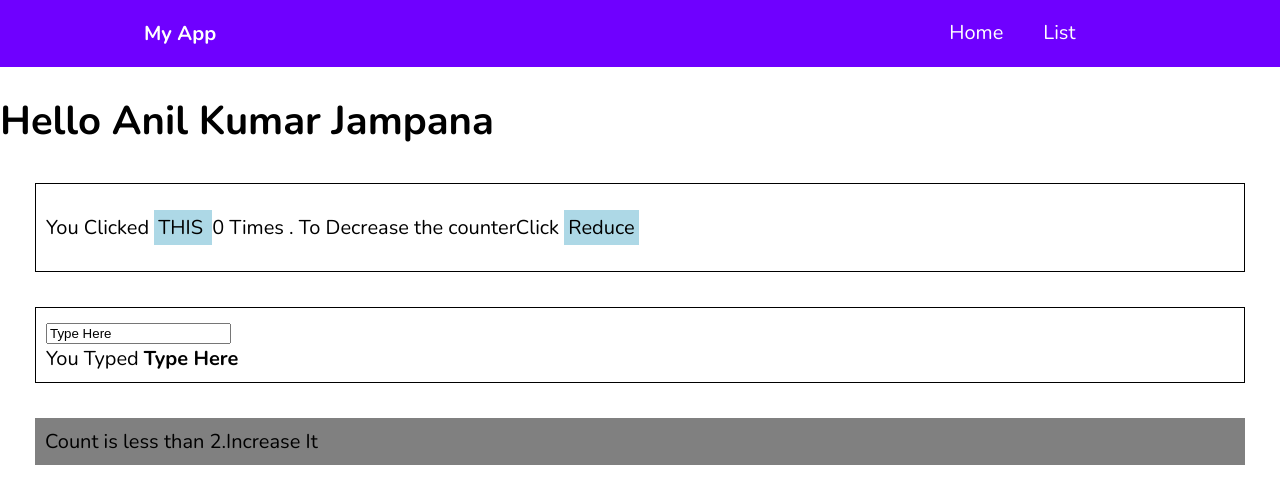
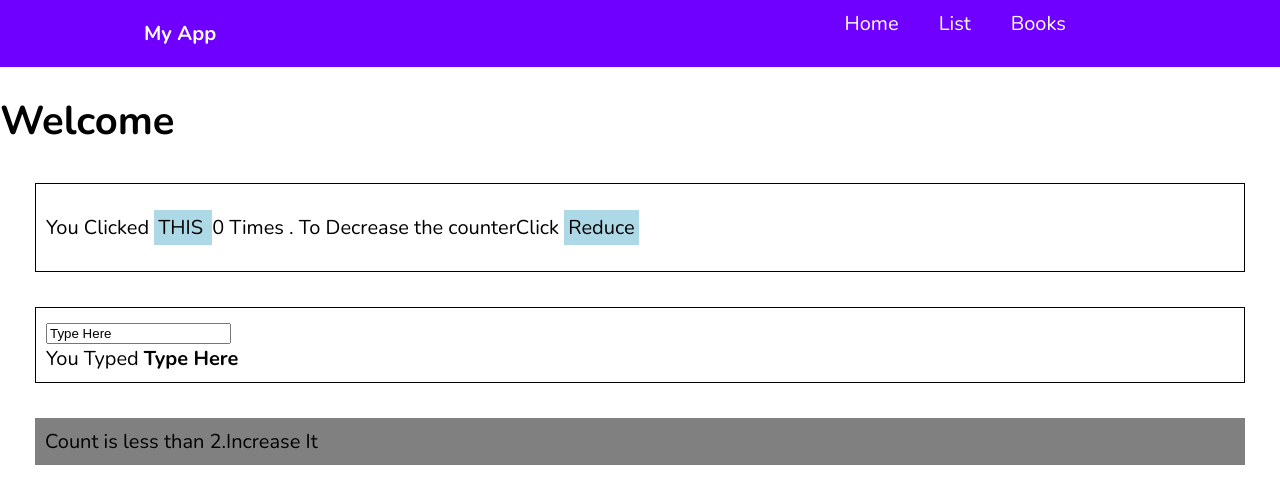
Before and after one commit to venkatnaveen7/angular, an Angular app: page / in a window 1280 px wide. Shown: the top 504 px of the page. Built offline with nearby package versions, Linux system fonts and the light colour scheme.

Commit message:
added service

```diff
--- a/src/app/app-routing.module.ts
+++ b/src/app/app-routing.module.ts
@@ -2,10 +2,12 @@ import { NgModule } from '@angular/core';
 import { Routes, RouterModule } from '@angular/router';
 import {HomeComponent} from './home/home.component';
 import {ListComponent} from './list/list.component';
+import { BooksComponent } from './books/books.component';
 
 const routes: Routes = [
   {path:'',component:HomeComponent},
   {path:'list',component:ListComponent},
+  {path:'books',component:BooksComponent},
 ];
 
 @NgModule({
--- a/src/app/app.component.html
+++ b/src/app/app.component.html
@@ -6,6 +6,7 @@
     <ul>
       <li><a href="#" routerLink="/">Home</a></li>
       <li><a href="#" routerLink="/list">List</a></li>
+      <li><a href="#" routerLink="/books">Books</a></li>
     </ul>
   </nav>
 </div>
--- a/src/app/app.module.ts
+++ b/src/app/app.module.ts
@@ -6,14 +6,16 @@ import { AppComponent } from './app.component';
 import { HomeComponent } from './home/home.component';
 import { ListComponent } from './list/list.component';
 import {FormsModule} from '@angular/forms'
-import {HttpClientModule} from '@angular/common/http'
+import {HttpClientModule} from '@angular/common/http';
+import { BooksComponent } from './books/books.component'
 
 
 @NgModule({
   declarations: [
     AppComponent,
     HomeComponent,
-    ListComponent
+    ListComponent,
+    BooksComponent
   ],
   imports: [
     BrowserModule,
--- /dev/null
+++ b/src/app/books/books.component.html
@@ -0,0 +1,8 @@
+<h4>List of Books!</h4>
+<p>Calling <a href="https://fakerestapi.azurewebsites.net/api/Books">Books API</a></p>
+<ul *ngIf="booksList">
+    <li *ngFor="let book of booksList">
+        <p>Name : {{book.Title}}</p>
+        <p>PageCount : {{book.PageCount}}</p>
+</li>
+</ul>
--- /dev/null
+++ b/src/app/books/books.component.scss
@@ -0,0 +1,15 @@
+ul{
+    list-style-type: none;
+    display: flex;
+    margin: 0;
+    padding: 0;
+    flex-wrap: wrap;
+    li{
+        border: 1px solid #712fff  ;
+        padding: 1em;
+        margin: 1em;
+        height: 120px;
+        width: 175px;
+        background:#f0f5f5;
+        }
+}
--- /dev/null
+++ b/src/app/books/books.component.ts
@@ -0,0 +1,25 @@
+import { Component, OnInit } from '@angular/core';
+import { HttpService } from '../http.service';
+
+@Component({
+  selector: 'app-books',
+  templateUrl: './books.component.html',
+  styleUrls: ['./books.component.scss']
+})
+export class BooksComponent implements OnInit {
+
+  booksList:Object=[];
+
+  constructor(private _hhtp:HttpService) { }
+
+  ngOnInit() {
+    this.getBooks();
+  }
+
+  getBooks(){
+    this._hhtp.getBooksList().subscribe(obj=>{
+      this.booksList=obj;
+    });
+  }
+
+}
--- a/src/app/home/home.component.html
+++ b/src/app/home/home.component.html
@@ -1,4 +1,4 @@
-<h1>Hello Anil Kumar Jampana</h1>
+<h1>Welcome</h1>
 
 <div class="play-container">
     <p>You Clicked <span (click)="counterClick()">THIS </span> {{clickCounter}} Times . To Decrease the counterClick
--- a/src/app/http.service.ts
+++ b/src/app/http.service.ts
@@ -12,5 +12,8 @@ export class HttpService {
   getList(){
     return this._httpClient.get('https://jsonplaceholder.typicode.com/todos');
   }
+  getBooksList(){
+    return this._httpClient.get('https://fakerestapi.azurewebsites.net/api/Books');
+  }
 
 }
```
Also changed, not shown: 1 other file (tests, documents, lock files or other folders).
